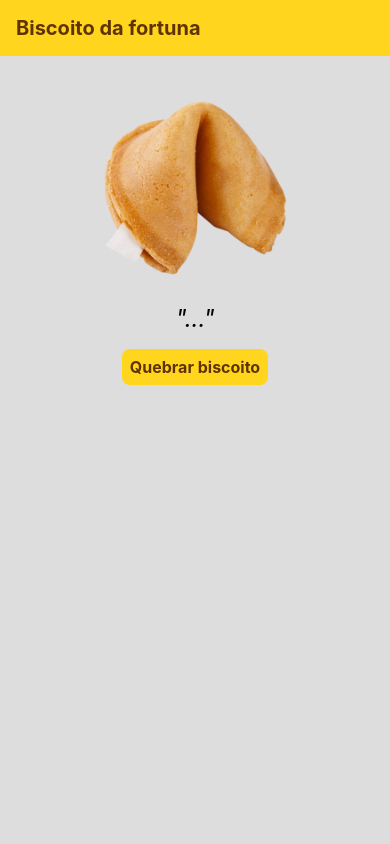
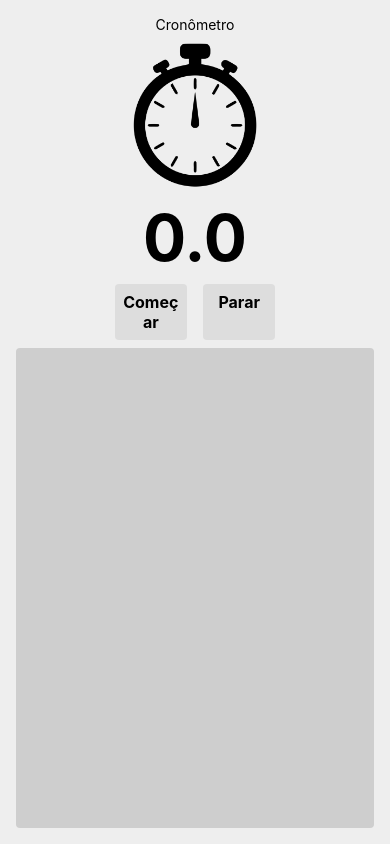
Before and after one commit to leonardo-gonsalez-clear/rn-01, a React Native app in the folder 02-basic-module/: screen / in a window 390 px wide. Built offline with nearby package versions, Linux system fonts and the light colour scheme.

Commit message:
✨ 02. 22: timer project

```diff
--- a/02-basic-module/src/Main.tsx
+++ b/02-basic-module/src/Main.tsx
@@ -5,6 +5,7 @@ import Sizes from "./components/Sizes"
 import SortName from "./components/SortName"
 import Form from "./components/Form"
 import FortuneCookie from "./interfaces/FortuneCookie/FortuneCookie"
+import Timer from "./interfaces/Timer/Timer"
 
 export const Main = () => {
   const uri =
@@ -21,7 +22,8 @@ export const Main = () => {
       {/* <SortName names={["Leonardo", "Pedro", "Guilherme", "Ricardo"]} /> */}
       {/* <Sizes /> */}
       {/* <Form /> */}
-      <FortuneCookie />
+      {/* <FortuneCookie /> */}
+      <Timer />
     </View>
   )
 }
--- /dev/null
+++ b/02-basic-module/src/interfaces/Timer/Timer.tsx
@@ -0,0 +1,134 @@
+import {
+  StyleSheet,
+  Text,
+  View,
+  Image,
+  TouchableOpacity,
+  ScrollView
+} from "react-native"
+import React, { Component } from "react"
+
+interface StateProps {
+  timer: number
+  timerId: NodeJS.Timer | null
+  cycles: number[]
+}
+
+export default class Timer extends Component<{}, StateProps> {
+  timerId = null
+  cycles = []
+
+  constructor(props: {}) {
+    super(props)
+
+    this.state = {
+      timer: 0,
+      timerId: null,
+      cycles: []
+    }
+
+    this.timerId = null
+    this.start = this.start.bind(this)
+    this.stop = this.stop.bind(this)
+    this.cycles = []
+  }
+
+  start() {
+    if (this.state.timerId) return
+
+    const id = setInterval(() => {
+      this.setState({
+        timer: this.state.timer + 0.1
+      })
+    }, 100)
+
+    this.setState({
+      timerId: id
+    })
+  }
+
+  stop() {
+    if (this.state.timerId) {
+      clearInterval(this.state.timerId)
+      this.setState({
+        timerId: null
+      })
+    } else if (this.state.timer !== 0 && !this.state.timerId) {
+      this.setState({
+        cycles: [this.state.timer, ...this.state.cycles],
+        timer: 0
+      })
+    }
+  }
+
+  render() {
+    return (
+      <View style={styles.container}>
+        <Text>Cronômetro</Text>
+        <Image source={require("../../assets/timer.png")} style={styles.img} />
+        <Text style={styles.timer}>{this.state.timer.toFixed(1)}</Text>
+        <View style={styles.btnWrapper}>
+          <TouchableOpacity style={styles.btn} onPress={this.start}>
+            <Text style={styles.btnText}>Começar</Text>
+          </TouchableOpacity>
+          <TouchableOpacity style={styles.btn} onPress={this.stop}>
+            <Text style={styles.btnText}>Parar</Text>
+          </TouchableOpacity>
+        </View>
+        <ScrollView style={styles.scroll} contentInset={{ bottom: 100 }}>
+          {this.state.cycles.map((cycle, index) => (
+            <Text key={index} style={styles.cycles}>
+              {cycle.toFixed(1)}
+            </Text>
+          ))}
+        </ScrollView>
+      </View>
+    )
+  }
+}
+
+const styles = StyleSheet.create({
+  container: {
+    flex: 1,
+    alignItems: "center",
+    justifyContent: "center",
+    padding: 16,
+    gap: 8,
+    backgroundColor: "#eee"
+  },
+  scroll: {
+    backgroundColor: "#cecece",
+    width: "100%",
+    padding: 16,
+    borderRadius: 4,
+    flexGrow: 1
+  },
+  cycles: {
+    fontWeight: "700",
+    fontSize: 32,
+    alignSelf: "center"
+  },
+  img: {
+    width: 150,
+    height: 150
+  },
+  timer: {
+    fontSize: 64,
+    fontWeight: "700"
+  },
+  btnWrapper: {
+    flexDirection: "row",
+    gap: 16
+  },
+  btn: {
+    backgroundColor: "#ddd",
+    padding: 8,
+    borderRadius: 4,
+    flex: 1
+  },
+  btnText: {
+    fontSize: 16,
+    textAlign: "center",
+    fontWeight: "700"
+  }
+})
```
Also changed, not shown: 02-basic-module/src/assets/timer.png (added).
